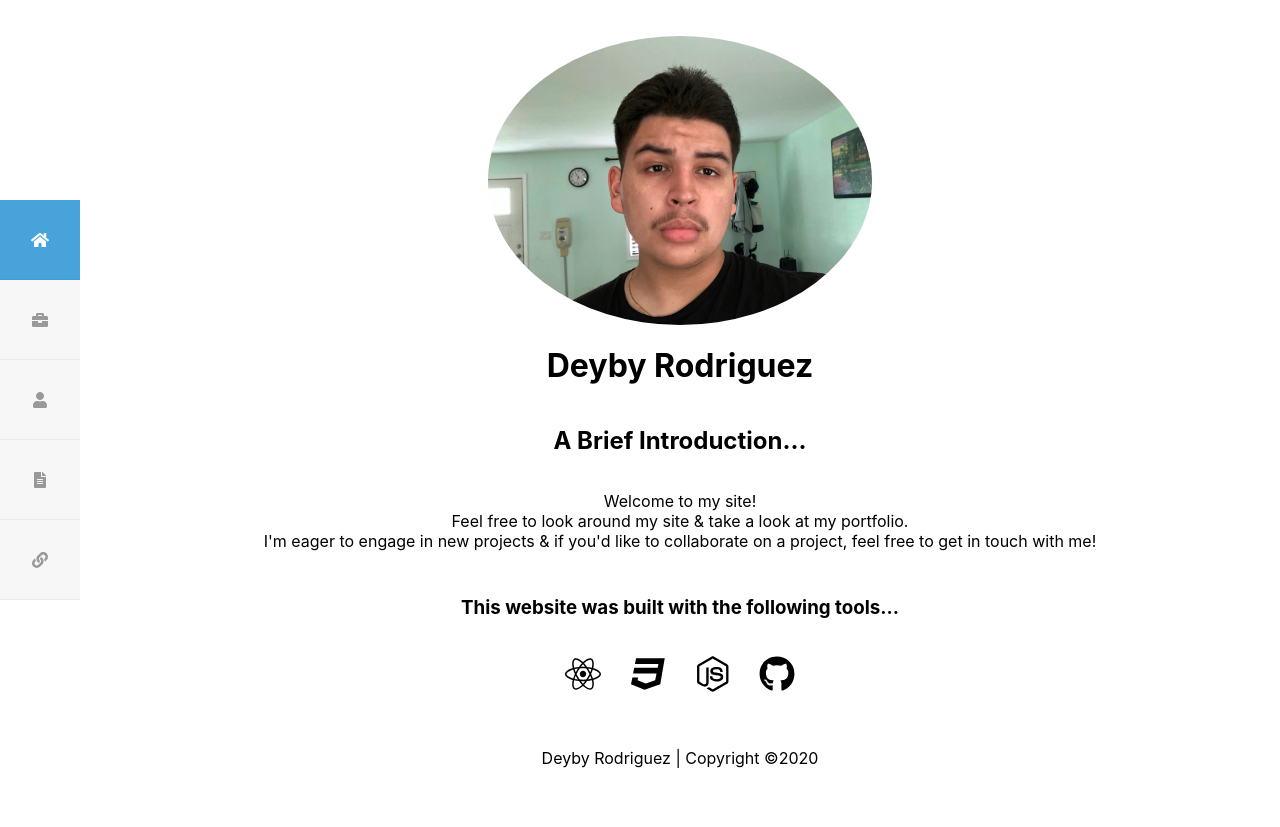
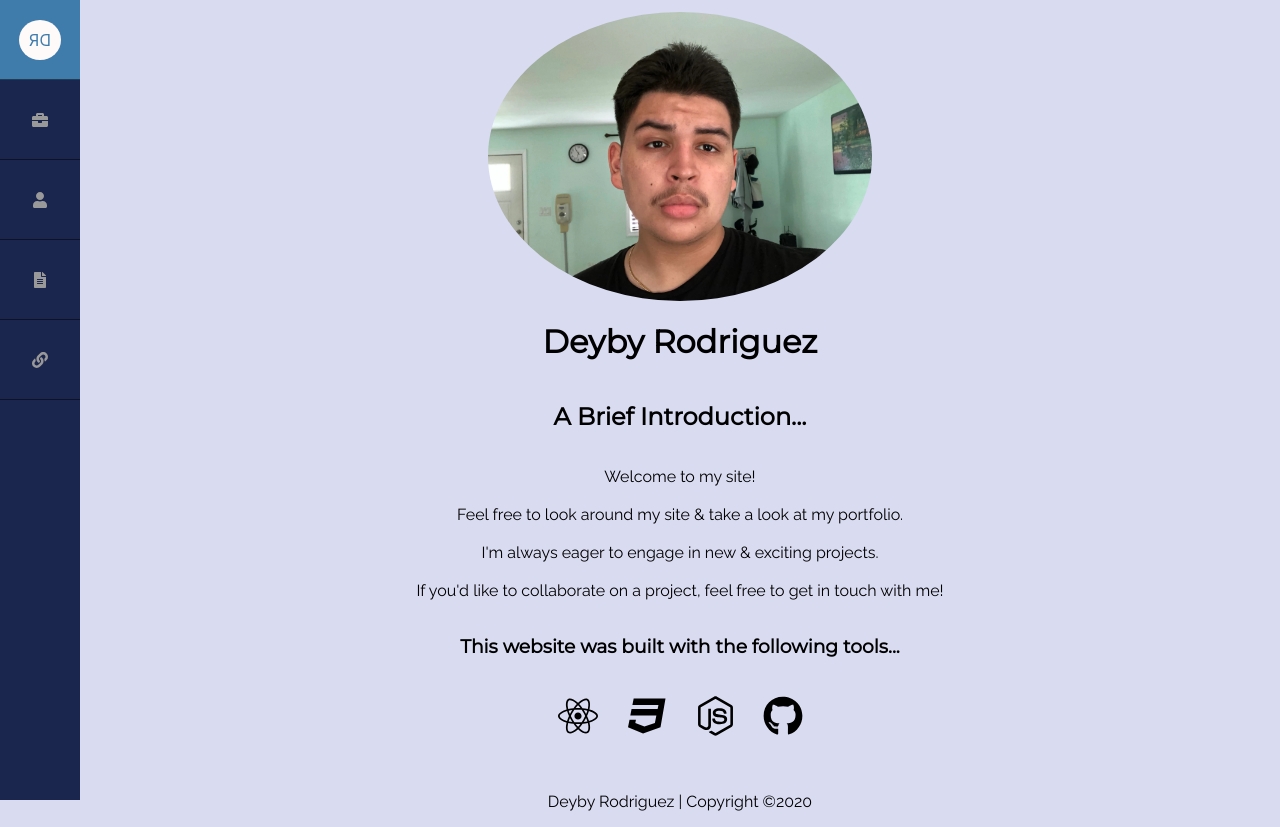
Before and after one commit to deybyr647/personal-site-v2, a React (Create React App) app: page / in a window 1280 px wide. Before the commit the page ends 800 px from the top, so only its background shows below. Built offline with nearby package versions, Linux system fonts and the light colour scheme.

Commit message:
Integrated color scheme & fonts. See commit comments

```diff
--- a/src/App.css
+++ b/src/App.css
@@ -7,19 +7,13 @@
     margin: 0 auto;
 }
 
-.intro h2, p{
-    text-align: center;
-}
-
 .techUsed{
     display: flex;
     justify-content: center;
     align-items: center;
     flex-flow: column wrap;
     width: 80%;
-    text-align: center;
     margin: 0 auto;
-    margin-top: 10px;
 }
 
 .techUsed ul{
@@ -36,9 +30,9 @@
     list-style-type: none;
     float: left;
     padding: 15px;
-    font-size: 36px;
+    font-size: 40px;
 }
 
 .techUsed li:hover{
-    color: green;
+    color: #0E7C7B;
 }
--- a/src/App.js
+++ b/src/App.js
@@ -17,9 +17,9 @@ import Footer from './components/footer/footer';
 let BriefIntro = () => (
   <div className='intro'>
     <h2>A Brief Introduction...</h2>
-    <p>Welcome to my site! <br/>
-    Feel free to look around my site & take a look at my portfolio.<br/>
-    I'm eager to engage in new projects & if you'd like to collaborate on a project,
+    <p>Welcome to my site! <br/> <br/>
+    Feel free to look around my site & take a look at my portfolio.<br/> <br/>
+    I'm always eager to engage in new & exciting projects. <br/> <br/> If you'd like to collaborate on a project,
     feel free to get in touch with me!
     </p>
   </div>
--- a/src/components/iconmenu/iconmenu.css
+++ b/src/components/iconmenu/iconmenu.css
@@ -1,52 +1,47 @@
-/*@font-face {
-	font-family: 'ecoico';
-	src:url('../fonts/ecoico.eot');
-	src:url('../fonts/ecoico.eot?#iefix') format('embedded-opentype'),
-		url('../fonts/ecoico.woff') format('woff'),
-		url('../fonts/ecoico.ttf') format('truetype'),
-		url('../fonts/ecoico.svg#ecoico') format('svg');
-	font-weight: normal;
-	font-style: normal;
-}*/
-
 .cbp-vimenu {
 	position: fixed;
 	overflow: hidden;
-	top: 25%; /*0*/
+	top: 0; /*0 or 25%*/
 	left: 0;
-	height: 400px; /*100%*/
+	height: 100%; /*100% or 400px*/
 	list-style-type: none;
 	margin: 0;
 	padding: 0;
-	background: #f7f7f7;
+	background: #1B264F;
 	z-index: 99;
 }
 
 .cbp-vimenu li a {
 	display: block;
-	/*text-indent: -500em; /*Makes html conent disappear*/
 	height: 5em;
 	width: 5em;
 	line-height: 5em;
 	text-align: center;
 	color: #999;
 	position: relative;
-	border-bottom: 1px solid rgba(0,0,0,0.05);
-	-webkit-transition: background 0.1s ease-in-out;
-	-moz-transition: background 0.1s ease-in-out;
-	transition: background 0.1s ease-in-out;
+	border-bottom: 1px solid rgba(0,0,0,0.5);
 }
 
-.cbp-vimenu li a:hover,
-.cbp-vimenu li:first-child a{
-	background: #47a3da;
+.cbp-vimenu li a:hover{
+	background: #3F7CAC;
 	color: #fff;
 }
 
 /* class for current item */
-.cbp-vimenu li.cbp-vicurrent a {
-	background: #fff;
-	color: #47a3da;
+.cbp-vimenu li:first-child a{
+	background: #3F7CAC;
+	color: #999;
+}
+
+.initials span{
+	background-color: snow;
+	padding: 10px;
+	border-radius: 100%;
+}
+
+.initials:hover :first-child{
+	color: #3F7CAC;
+	transform: rotateY(180deg);
 }
 
 .cbp-vimenu li a:before {
@@ -62,19 +57,3 @@
 	font-size: 1.4em;
 	-webkit-font-smoothing: antialiased;
 }
-
-/*.cbp-vimenu li a.icon-logo:before {
-	content: "DR";
-	font-weight: 700;
-	font-size: 300%;
-	font-family: 'Lato', Calibri, Arial, sans-serif;
-}*/
-
-/* Example for media query (depends on total height of menu) */
-@media screen and (max-height: 34.9375em) {
-
-	.cbp-vimenu {
-		font-size: 70%;
-	}
-
-}
--- a/src/components/iconmenu/iconmenu.js
+++ b/src/components/iconmenu/iconmenu.js
@@ -1,7 +1,7 @@
 import React from 'react';
 import './iconmenu.css';
 import { FontAwesomeIcon } from '@fortawesome/react-fontawesome'
-import { faBriefcase, faFileAlt, faLink, faHome, faUser } from '@fortawesome/free-solid-svg-icons';
+import { faBriefcase, faFileAlt, faLink, faUser } from '@fortawesome/free-solid-svg-icons';
 import { Link } from "react-router-dom";
 
 let links = [
@@ -29,7 +29,7 @@ let IconLink = ({linkObj}) => (
 let IconMenu = () => {
     return(
         <ul className='cbp-vimenu'>
-        <li title='home'><Link to='/'>{<FontAwesomeIcon icon={faHome}/>}</Link></li>
+        <li className='initials' title='home'><Link to='/'><span>DR</span></Link></li>
             {links.map(link => (
                 <IconLink linkObj={link}/>
             ))}
--- a/src/components/namewithimage/namewithimage.css
+++ b/src/components/namewithimage/namewithimage.css
@@ -5,7 +5,7 @@
     flex-flow: column wrap;
     margin: 0 auto;
     width: 80%;
-    margin-top: 3%;
+    margin-top: 1%;
 }
 
 .namewithimage img{
--- a/src/index.css
+++ b/src/index.css
@@ -1,7 +1,10 @@
+@import url('https://fonts.googleapis.com/css2?family=Montserrat&family=Raleway&display=swap');
+
 *{
   -webkit-box-sizing: border-box;
   -moz-box-sizing: border-box;
   box-sizing: border-box;
+  text-align: center;
 }
 
 html, body {
@@ -17,6 +20,16 @@ body {
     sans-serif;
   -webkit-font-smoothing: antialiased;
   -moz-osx-font-smoothing: grayscale;
+
+  background-color: #D9DBF1;
+}
+
+h1, h2, h3, h4, h5, h6{
+  font-family: 'Montserrat', sans-serif;
+}
+
+p{
+  font-family: 'Raleway', sans-serif;
 }
 
 .main{
@@ -28,6 +41,12 @@ body {
   padding-left: 80px;
 }
 
-h1{
-  text-align: center;
+li, a {
+  color: black;
+  transition: all 300ms ease-out;
+  text-decoration: none;
 }
+
+li:hover, a:hover{
+  color: #0E7C7B;
+}
--- a/src/pages/about/aboutPage.css
+++ b/src/pages/about/aboutPage.css
@@ -1,10 +1,6 @@
 .aboutMe p{
     text-align: center;
     padding: 20px;
-}
-
-h4{
-    text-align: center;
 }
 
 .skills{
@@ -13,7 +9,6 @@ h4{
     align-items: center;
     flex-flow: column wrap;
     width: 80%;
-    text-align: center;
     margin: 0 auto;
     margin-top: 10px;
 }
@@ -32,9 +27,9 @@ h4{
     list-style-type: none;
     float: left;
     padding: 15px;
-    font-size: 36px;
+    font-size: 40px;
 }
 
 .skills li:hover{
-    color: green;
+    color: #0E7C7B;
 }
--- a/src/pages/portfolio/portfolioPage.css
+++ b/src/pages/portfolio/portfolioPage.css
@@ -4,7 +4,7 @@
     align-items: center;
     flex-flow: column wrap;
 
-    background-color: whitesmoke;
+    background-color: snow;
     margin-bottom: 20px;
 
     width: 80%;
@@ -29,8 +29,6 @@
 
 .projectLinks a{
     padding: 20px;
-    font-size: 26px;
-
-    color: skyblue;
+    font-size: 30px;
     text-decoration: none;
 }
```
